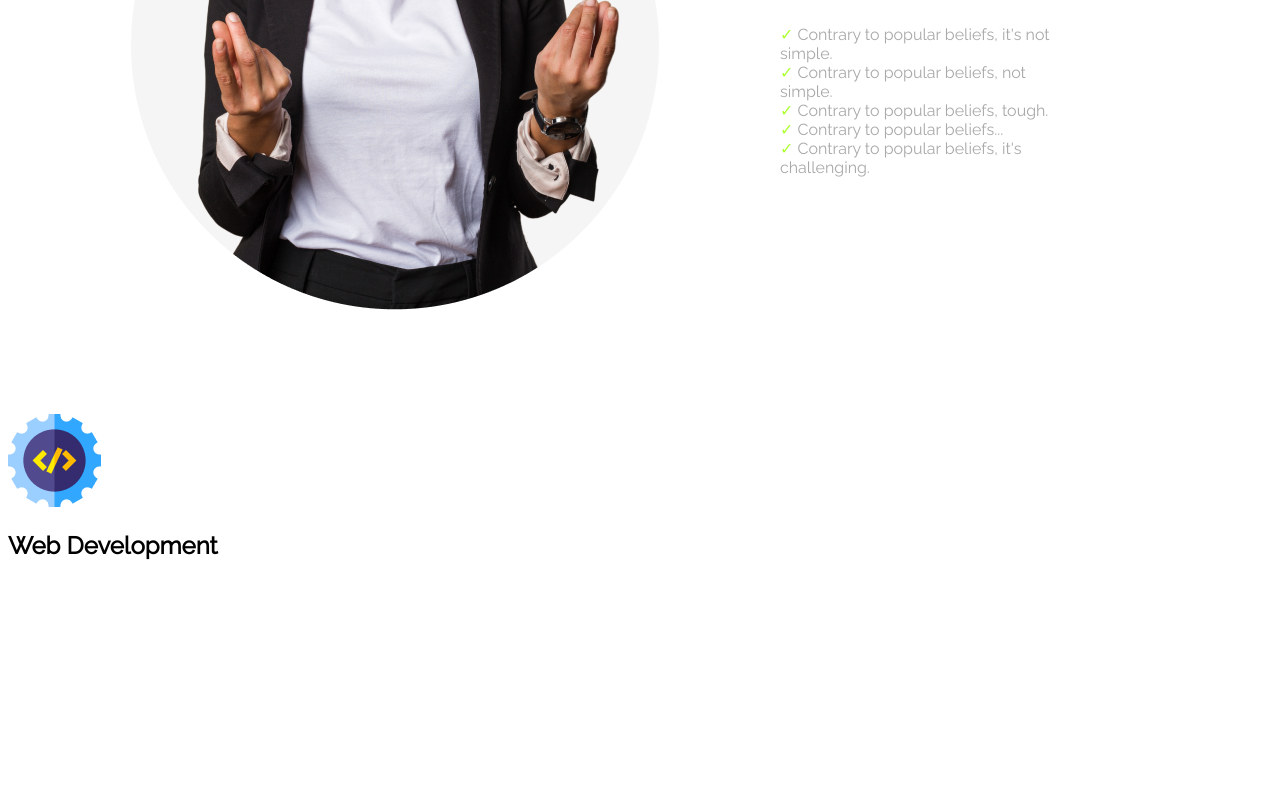
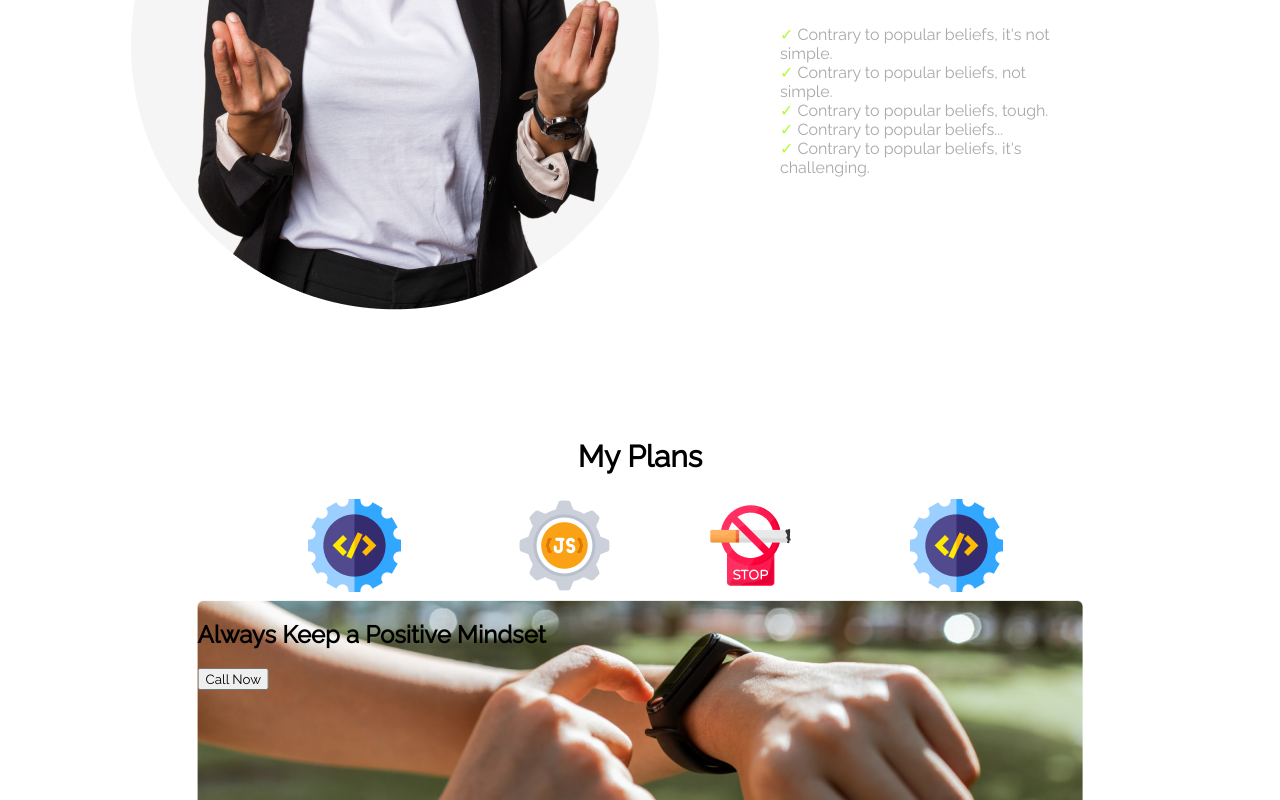
Before and after one commit to wazed-biplob/assignment, a plain HTML site: page index.html in a window 1280 px wide. Shown: the part 1322-2122 px from the top of the page. Before the commit the page ends 1902 px from the top, so only its background shows below. Drawn offline with Linux system fonts and the light colour scheme.

Commit message:
working on call section

```diff
--- a/index.html
+++ b/index.html
@@ -17,7 +17,6 @@
                 </div>
             </section>
         </header>
-        <main>
             <section class="about-me">
                 <div class="profile-picture">
                     <img src="/img/person.png">
@@ -36,9 +35,34 @@
                 </div>
             </section>
             <section class="plan">
-                <div>
-                    <img src="/img/web.png">
-                    <h2>Web Development</h2>
+                <h1 class="plan-title">My Plans</h1>
+                <div class="text-icon-container">
+                    <div class="icon-holder">
+                        <img src="img/web.png">
+                        <h2>Web Development</h2>
+                        <p>I want to start</p>
+                    </div>
+                    <div class="icon-holder">
+                        <img src="img/js.png">
+                        <h2>Javascript</h2>
+                        <p>I want to learn</p>
+                    </div>
+                    <div class="icon-holder">
+                        <img src="img/smoke.png">
+                        <h2>Smoking Habit</h2>
+                        <p>I want to stop</p>
+                    </div>
+                    <div class="icon-holder">
+                        <img src="/img/web.png">
+                        <h2>e-Commerce</h2>
+                        <p>I want to develop</p>
+                    </div>
+                </div>
+            </section>
+            <section class="call">
+                <div class="background-img">
+                    <h1>Always Keep a Positive Mindset</h1>
+                    <button class="btn-call">Call Now</button>
                 </div>
             </section>
         </main>
--- a/styles/style.css
+++ b/styles/style.css
@@ -75,3 +75,34 @@
 .check {
     color:greenyellow;
 }
+/* 'my plans' section */
+.plan {
+    text-align: center;
+}
+.plan-title {
+    font-size:30px;
+    font-weight:bold;
+}
+.text-icon-container {
+    display: flex;
+    justify-content: center;
+    gap: 50px;
+}
+.icon-holder {
+    text-align: center;
+}
+
+/* call now section */
+.call {
+    position:relative;
+}
+.background-img {
+    background:url('../img/watch.png');
+    background-size:cover;
+    background-repeat: no-repeat;
+    width:70%;
+    height: 200px;
+    position: absolute;
+    top:50%; left:50%;
+    transform:translate(-50%, -50%);
+}
```
Also changed, not shown: img/watch.png (added).
